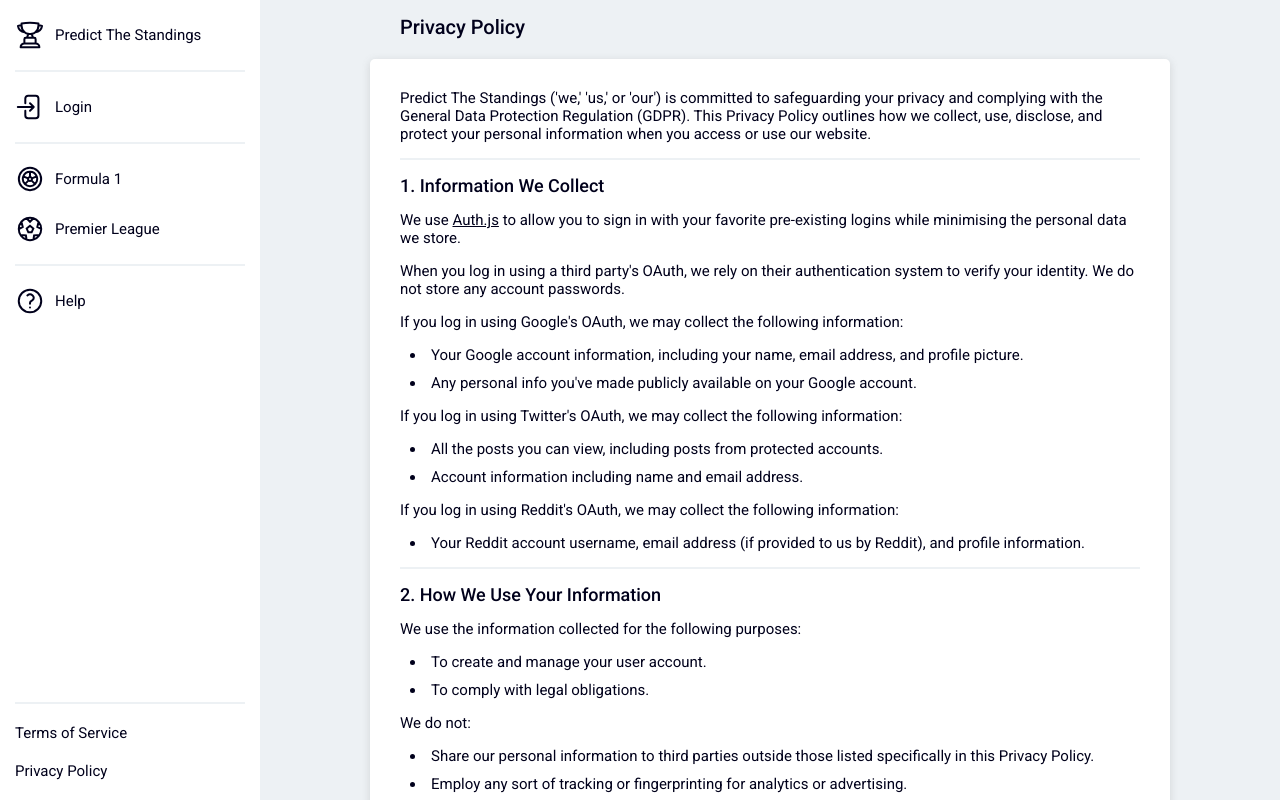
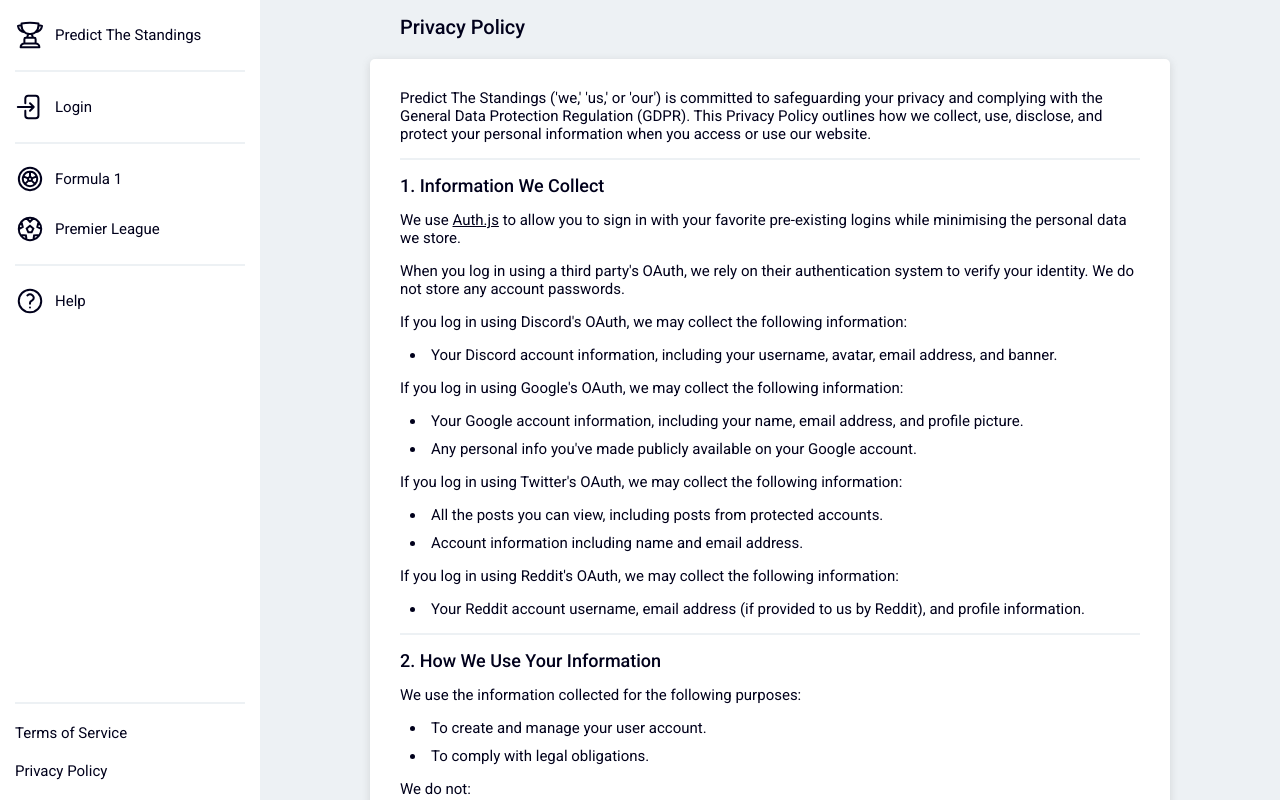
Before and after one commit to davidwillprice/predict-the-standings, a Next.js app: page /privacy-policy in a window 1280 px wide. Shown: the top 800 px of the page. Built offline with nearby package versions, Linux system fonts and the light colour scheme; no server answers.

Commit message:
Add Discord Login option

```diff
--- a/app/privacy-policy/page.tsx
+++ b/app/privacy-policy/page.tsx
@@ -41,6 +41,16 @@ export default function Page() {
             authentication system to verify your identity. We do not store any
             account passwords.
           </p>
+          <p>
+            If you log in using Discord&apos;s OAuth, we may collect the
+            following information:
+          </p>
+          <ul>
+            <li>
+              Your Discord account information, including your username, avatar,
+              email address, and banner.
+            </li>
+          </ul>
           <p>
             If you log in using Google&apos;s OAuth, we may collect the
             following information:
--- a/src/lib/auth.ts
+++ b/src/lib/auth.ts
@@ -1,3 +1,4 @@
+import DiscordProvider from "next-auth/providers/discord";
 import GithubProvider from "next-auth/providers/github";
 import GoogleProvider from "next-auth/providers/google";
 import InstagramProvider from "next-auth/providers/instagram";
@@ -31,6 +32,11 @@ export const authOptions = {
     },
   },
   providers: [
+    DiscordProvider({
+      clientId: process.env.DISCORD_CLIENT_ID as string,
+      clientSecret: process.env.DISCORD_CLIENT_SECRET as string,
+      allowDangerousEmailAccountLinking: true,
+    }),
     GithubProvider({
       clientId: process.env.GITHUB_ID as string,
       clientSecret: process.env.GITHUB_SECRET as string,
```
Also changed, not shown: src/ui/components/login/login-form.tsx (+7 -1 lines), 1 other file (tests, documents, lock files or other folders).
